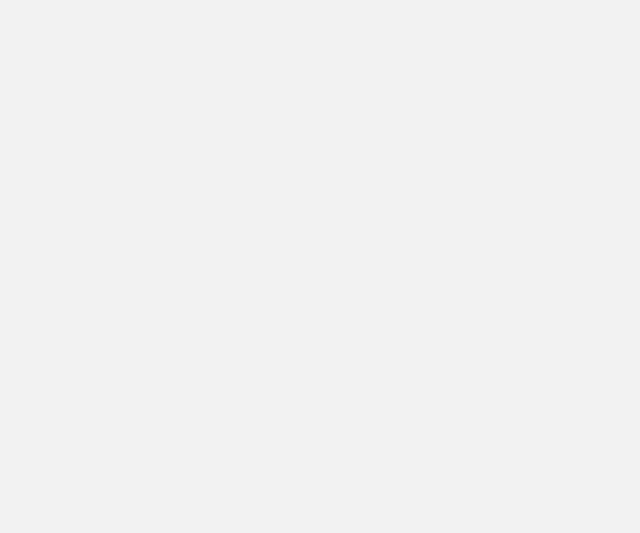
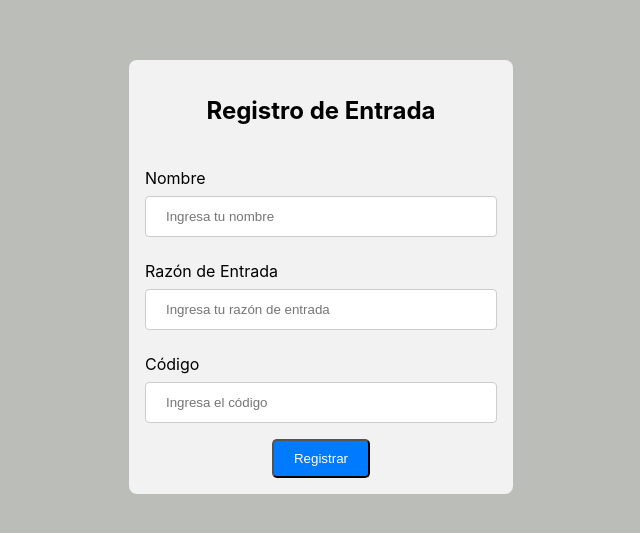
Before and after one commit to bernal9913/labaccess, a React (Create React App) app: page /Registro in a window 1280 px wide. Before the commit this address had no page. Shown: the part 123-656 px from the top of the page, without its empty margins (319-959 px from the left). Built offline with nearby package versions, Linux system fonts and the light colour scheme.

Commit message:
EntryForm actualizado ya se puede entrar por botón

```diff
--- a/src/EntryForm.css
+++ b/src/EntryForm.css
@@ -1,5 +1,5 @@
 .cuadro-text {
-  width: 50%;
+  width: 100%;
   padding: 12px 20px;
   display: inline-block;
   border: 1px solid #ccc;
@@ -9,21 +9,19 @@
 
 .text {
     width: 50%;
-    padding: 12px 20px;
     margin: 8px 0;
     display: inline-block;
     text-align: left;
   }
 
 .boton {
-  width: 25%;
-  background-color: #4CAF50;
-  color: white;
-  padding: 14px 20px;
-  margin: 8px 0;
-  border: none;
-  border-radius: 4px;
-  cursor: pointer;
+    display: inline-block;
+    padding: 10px 20px;
+    background-color: #007bff;
+    color: #fff;
+    text-decoration: none;
+    border-radius: 5px;
+    transition: background-color 0.3s;
 }
 
 .boton-fondo {
@@ -31,7 +29,28 @@
 }
 
 .div {
-  border-radius: 5px;
-  background-color: #f2f2f2;
-  padding: 0px;
+    width: 100%;
 }
+
+.main {
+    display: flex;
+    width: 100%;
+    height: 100vh;
+    justify-content: center;
+    align-items: center;
+    background-color: #bbbeb8;
+  }
+
+.h2 {
+    text-align: center;
+}
+
+.form{
+    display: flex;
+    flex-direction: column;
+    align-items: center;
+    gap: 1rem;
+    padding: 1rem;
+    border-radius: 8px;
+    background-color: #f2f2f2;
+}
--- a/src/components/EntryForm.js
+++ b/src/components/EntryForm.js
@@ -29,8 +29,9 @@ const EntryForm = () => {
     };
 
     return (
-        <form onSubmit={handleSubmit}>
-            <h2>Registro de Entrada</h2>
+        <main className="main">
+        <form className="form" onSubmit={handleSubmit}>
+            <h2 className="h2" >Registro de Entrada</h2>
             <div className="div">
             <label className='text' for="fname">Nombre</label>
                 <input className="cuadro-text" type="text" id="fname" name="firstname" placeholder="Ingresa tu nombre" value={name} onChange={(e) => setName(e.target.value)} />
@@ -45,6 +46,7 @@ const EntryForm = () => {
             </div >
             <button type="submit" className="boton">Registrar</button>
         </form>
+        </main>
     );
 };
 
--- a/src/components/home.js
+++ b/src/components/home.js
@@ -1,6 +1,7 @@
 import React from 'react';
 import logo from "../ESCUDO-COLOR.png";
 import EntryForm from './EntryForm';
+import { Link } from 'react-router-dom';
 const home  = () => {
     return (
         <div className="App">
@@ -13,7 +14,7 @@ const home  = () => {
                 <section className="App-section">
                     <h2>Nuestro Compromiso</h2>
                     <p>Brindar servicios y productos de calidad para nuestros clientes.</p>
-                    <a href="#mas-info" className="App-btn">Más Información</a>
+                    <Link to="/Registro" className="App-btn">Registro de Entrada</Link>
                 </section>
                 <section id="mas-info" className="App-info">
                     <h2>¿Quiénes Somos?</h2>
@@ -23,7 +24,6 @@ const home  = () => {
             <footer className="App-footer">
                 <p>&copy; 2024 Universidad de Sonora. All rights reserved.</p>
             </footer>
-            <EntryForm />
         </div>
 
     );
--- a/src/index.js
+++ b/src/index.js
@@ -2,12 +2,24 @@ import React from 'react';
 import ReactDOM from 'react-dom/client';
 import './index.css';
 import App from './App';
-import reportWebVitals from './reportWebVitals';
+import { createBrowserRouter, RouterProvider }  from 'react-router-dom';
+import EntryForm from './components/EntryForm';
+import Home from './components/home';
 
+const router = createBrowserRouter([
+  {path: "/",
+    element: <Home />
+  },
+  {path: "/Registro",
+    element: <EntryForm />
+  }
+]
+
+)
 const root = ReactDOM.createRoot(document.getElementById('root'));
 root.render(
   <React.StrictMode>
-    <App />
+    <RouterProvider router={router} />
   </React.StrictMode>
 );
 
```
